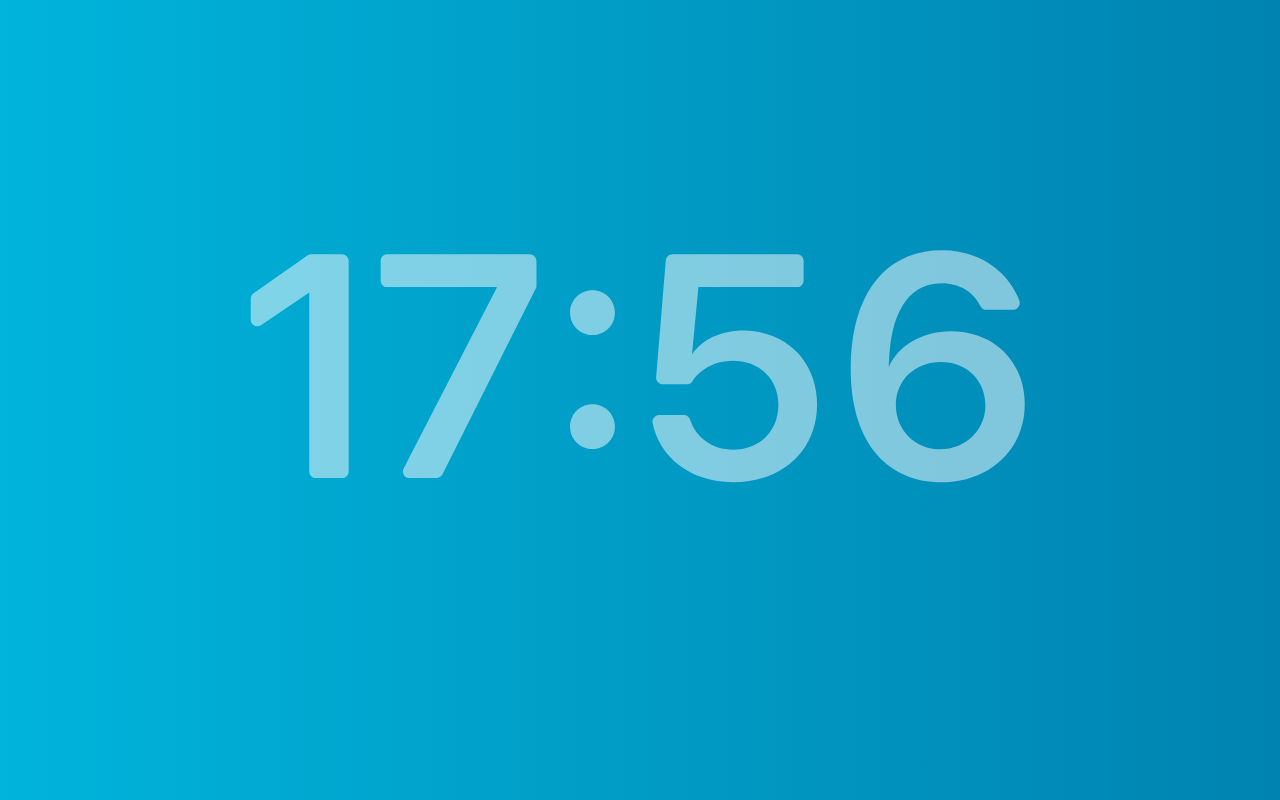
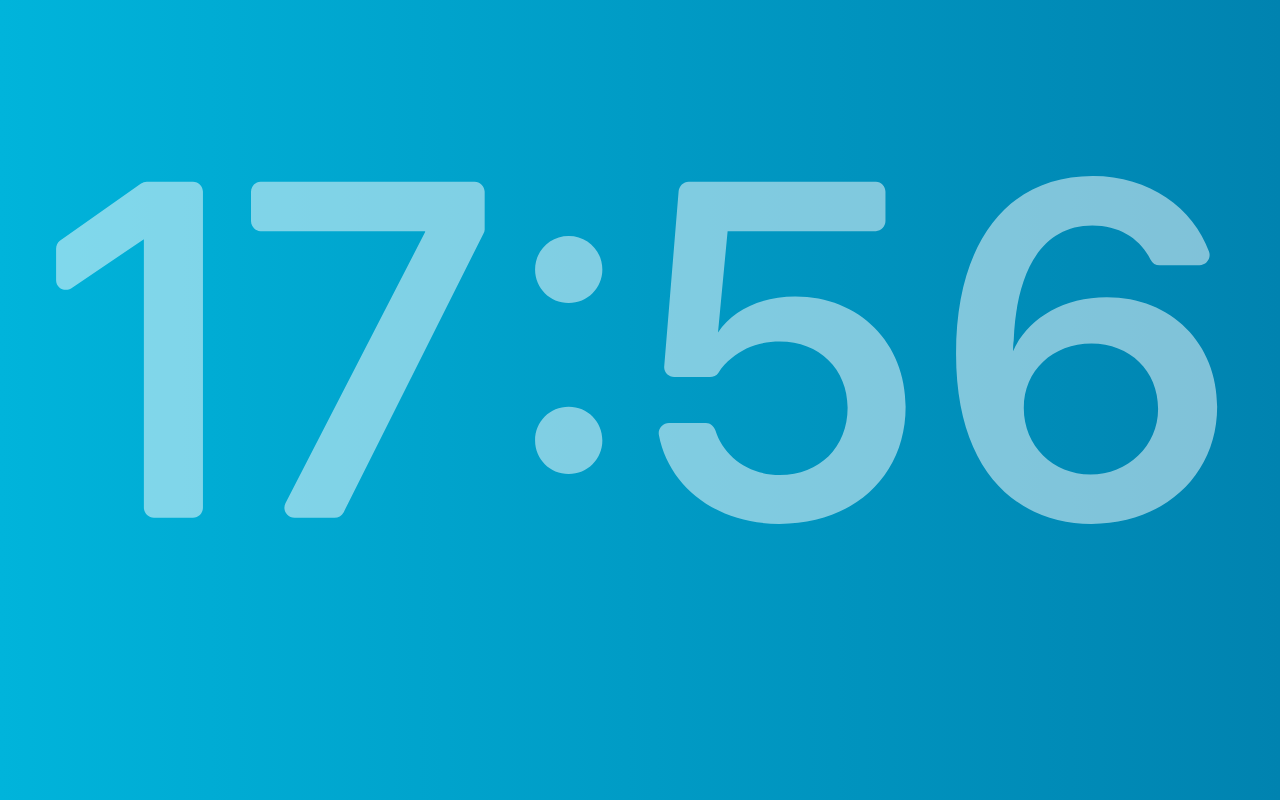
Before and after one commit to ayaangrover/solar_clock, a plain HTML site: page index.html in a window 1280 px wide. Drawn offline with Linux system fonts and the light colour scheme.

Commit message:
Update index.html

```diff
--- a/index.html
+++ b/index.html
@@ -32,10 +32,13 @@
             transition: background 2s;
         }
         .time {
-            font-size: 20em;
+            font-size: 30em;
             color: rgba(255, 255, 255, 0.5);
             font-family: 'SF Pro Soft', sans-serif;
             font-stretch: expanded;
+            display: flex;
+            align-items: center;
+            justify-content: center;
         }
     </style>
 </head>
```
